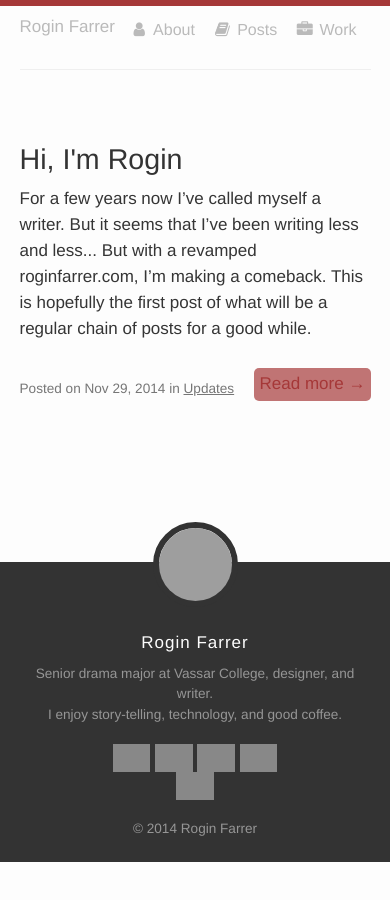
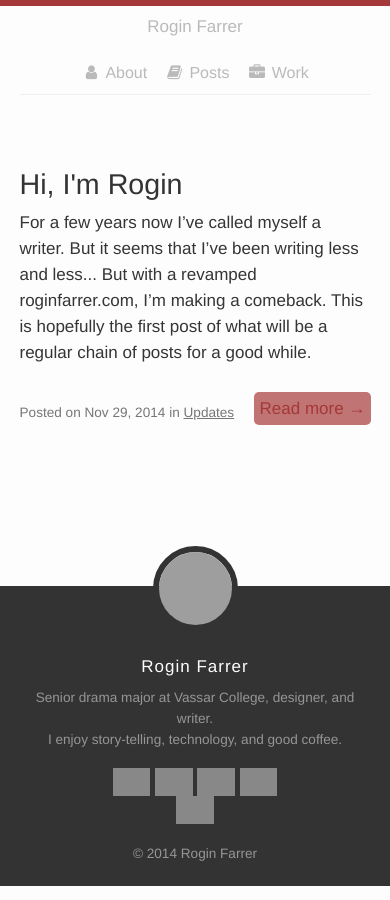
Before and after one commit to roginfarrer/superbmeteors, a Jekyll site: the page built from index.html, in a window 390 px wide. Built offline with Jekyll 4.4.1, drawn with Linux system fonts in a browser that asks for light colours; nearby versions of some CDN libraries; Markdown is read by kramdown in place of the engine named in the settings; the list of posts is cut into pages by our own code; grey boxes are pictures that could not be loaded.

Commit message:
update _mobile

```diff
--- a/_sass/_mobile.scss
+++ b/_sass/_mobile.scss
@@ -5,6 +5,9 @@
 }
 
 @media screen and (max-width: 500px) {
+	h1 {
+		float: none;
+	}
 	.home {
 		display: block;
 		margin: 0 auto $mb;
--- a/css/main.css
+++ b/css/main.css
@@ -1180,25 +1180,30 @@ img.rogin-icon:hover {
 }
 @media screen and (max-width: 500px) {
   /* line 8, ../_sass/_mobile.scss */
+  h1 {
+    float: none;
+  }
+
+  /* line 11, ../_sass/_mobile.scss */
   .home {
     display: block;
     margin: 0 auto 1.52632em;
     text-align: center;
   }
 
-  /* line 13, ../_sass/_mobile.scss */
+  /* line 16, ../_sass/_mobile.scss */
   nav {
     display: block;
     float: none;
     margin: 0 auto;
     text-align: center;
   }
-  /* line 18, ../_sass/_mobile.scss */
+  /* line 21, ../_sass/_mobile.scss */
   nav ul li {
     margin: 0 0.4em;
   }
 
-  /* line 22, ../_sass/_mobile.scss */
+  /* line 25, ../_sass/_mobile.scss */
   body {
     font-size: 1.063em;
     /* 17px */
```
Also changed, not shown: 2 other files.
